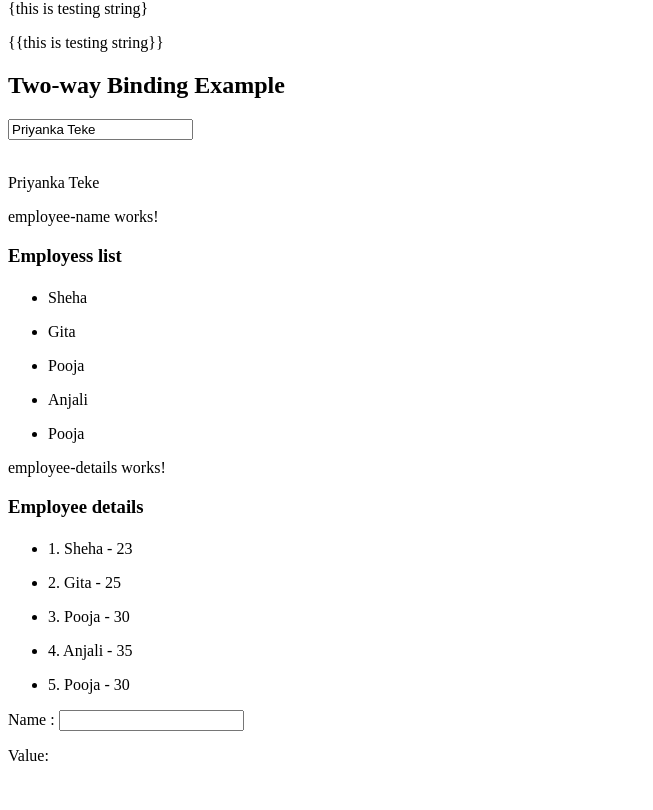
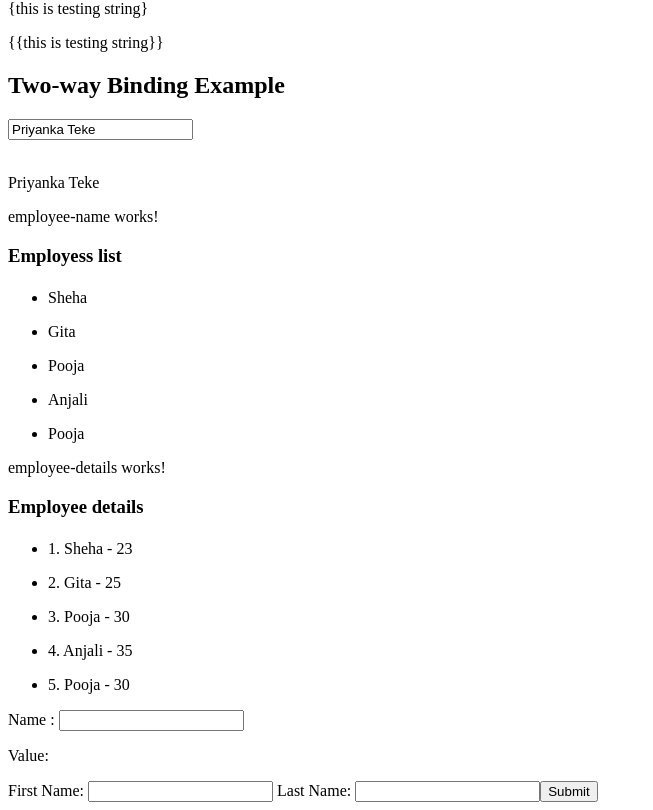
Before and after one commit to priyanka-teke05/angular-practice, an Angular app: page / in a window 1280 px wide. Shown: the part 1911-2721 px from the top of the page, without its empty margins (0-653 px from the left). Before the commit the page ends 2692 px from the top, so only its background shows below. Built offline with nearby package versions, Linux system fonts and the light colour scheme.

Commit message:
ADDED: profile form using reactive form group

```diff
--- a/src/app/app.component.html
+++ b/src/app/app.component.html
@@ -50,4 +50,21 @@
         Value: {{name.value}}
     </p>
 
+    <!-- reactive form FormGroup -->
+
+    <form [formGroup]="profileForm" (ngSubmit)="onSubmit()">
+        <label>
+            First Name:
+            <input type="text" formControlName="firstName">
+        </label>
+
+        <label>
+            Last Name:
+            <input type="text" formControlName="lastName">
+        </label>
+
+        <button type="submit" [disabled]="!profileForm.valid">Submit</button>
+
+    </form>
+
     <router-outlet></router-outlet>
--- a/src/app/app.component.ts
+++ b/src/app/app.component.ts
@@ -13,6 +13,14 @@
 
   fullName: string = "Priyanka Teke";
 
+  name= new FormControl('');
 
-  name= new FormControl('');
+  profileForm = new FormGroup({
+    firstName: new FormControl(''),
+    lastName: new FormControl('')
+  })
+
+  onSubmit() {
+    console.warn(this.profileForm.value);
+  }
 }
```
